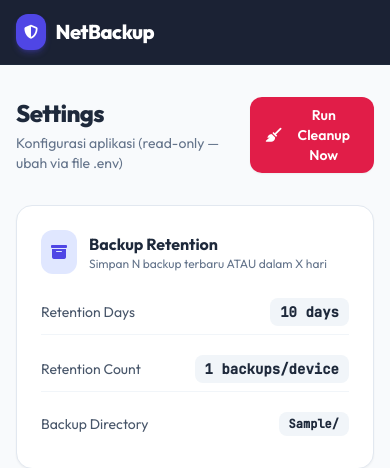
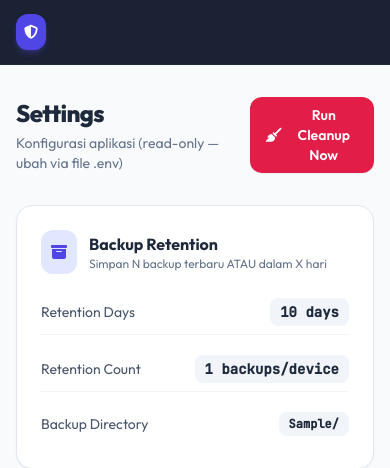
Before and after one commit to chrisnadhe/management-backup, a Python web app: template app/templates/settings.html in a window 390 px wide. Shown: the top 468 px of the page. Run offline with Jinja, Linux system fonts and the light colour scheme; the template is opened without the code that fills it: most values are stand-ins (such as "Sample title", 1, 10 or a date in 2020); some libraries are stand-ins or nearby versions.

Commit message:
ui: refine navbar responsiveness and aesthetic spacing

```diff
--- a/app/templates/base.html
+++ b/app/templates/base.html
@@ -166,80 +166,95 @@
 
     <!-- Premium Navbar -->
     <nav class="bg-slate-900/95 border-b border-slate-800 sticky top-0 z-40 backdrop-blur-md">
-        <div class="max-w-7xl mx-auto px-4 sm:px-6 lg:px-8">
+        <div class="max-w-[1600px] w-full mx-auto px-4 sm:px-6 lg:px-8">
             <div class="flex items-center justify-between h-16">
+
                 <!-- Logo & Brand -->
-                <div class="flex items-center">
+                <div class="flex items-center flex-shrink-0 mr-4 lg:mr-8">
                     <a href="/" class="flex items-center gap-2.5 text-white font-extrabold text-xl tracking-tight hover:opacity-95 transition-all">
                         <div class="bg-indigo-600 p-2 rounded-xl shadow-md shadow-indigo-600/30 flex items-center justify-center">
                             <i class="fas fa-shield-halved text-sm text-white"></i>
                         </div>
-                        <span>NetBackup</span>
+                        <span class="hidden sm:block">NetBackup</span>
                     </a>
                 </div>
 
                 <!-- Navigation Links -->
-                <div class="hidden md:block">
-                    <div class="ml-10 flex items-baseline space-x-1.5 font-medium">
+                <div class="hidden md:flex flex-1 justify-center items-center">
+                    <div class="flex items-center space-x-1 lg:space-x-1.5 font-medium">
                         {% set current_path = request.url.path %}
 
-                        <a href="/" class="px-3.5 py-2 rounded-xl text-sm transition-all duration-200 {% if current_path == '/' %}bg-slate-800 text-white shadow-inner{% else %}text-slate-300 hover:bg-slate-800/60 hover:text-white{% endif %}" hx-boost="true">
-                            <i class="fas fa-tachometer-alt mr-1.5 opacity-70"></i> Dashboard
+                        <a href="/" title="Dashboard" class="px-2.5 lg:px-3 py-1.5 rounded-lg text-sm transition-all duration-200 flex items-center {% if current_path == '/' %}bg-slate-800 text-white shadow-inner{% else %}text-slate-400 hover:bg-slate-800/60 hover:text-white{% endif %}" hx-boost="true">
+                            <i class="fas fa-tachometer-alt opacity-80"></i>
+                            <span class="hidden xl:inline ml-2">Dashboard</span>
                         </a>
-                        <a href="/devices" class="px-3.5 py-2 rounded-xl text-sm transition-all duration-200 {% if current_path.startswith('/devices') %}bg-slate-800 text-white shadow-inner{% else %}text-slate-300 hover:bg-slate-800/60 hover:text-white{% endif %}" hx-boost="true">
-                            <i class="fas fa-server mr-1.5 opacity-70"></i> Devices
+                        <a href="/devices" title="Devices" class="px-2.5 lg:px-3 py-1.5 rounded-lg text-sm transition-all duration-200 flex items-center {% if current_path.startswith('/devices') %}bg-slate-800 text-white shadow-inner{% else %}text-slate-400 hover:bg-slate-800/60 hover:text-white{% endif %}" hx-boost="true">
+                            <i class="fas fa-server opacity-80"></i>
+                            <span class="hidden xl:inline ml-2">Devices</span>
                         </a>
-                        <a href="/groups" class="px-3.5 py-2 rounded-xl text-sm transition-all duration-200 {% if current_path.startswith('/groups') %}bg-slate-800 text-white shadow-inner{% else %}text-slate-300 hover:bg-slate-800/60 hover:text-white{% endif %}" hx-boost="true">
-                            <i class="fas fa-layer-group mr-1.5 opacity-70"></i> Groups
+                        <a href="/groups" title="Groups" class="px-2.5 lg:px-3 py-1.5 rounded-lg text-sm transition-all duration-200 flex items-center {% if current_path.startswith('/groups') %}bg-slate-800 text-white shadow-inner{% else %}text-slate-400 hover:bg-slate-800/60 hover:text-white{% endif %}" hx-boost="true">
+                            <i class="fas fa-layer-group opacity-80"></i>
+                            <span class="hidden xl:inline ml-2">Groups</span>
                         </a>
-                        <a href="/credentials" class="px-3.5 py-2 rounded-xl text-sm transition-all duration-200 {% if current_path.startswith('/credentials') %}bg-slate-800 text-white shadow-inner{% else %}text-slate-300 hover:bg-slate-800/60 hover:text-white{% endif %}" hx-boost="true">
-                            <i class="fas fa-key mr-1.5 opacity-70"></i> Credentials
+                        <a href="/credentials" title="Credentials" class="px-2.5 lg:px-3 py-1.5 rounded-lg text-sm transition-all duration-200 flex items-center {% if current_path.startswith('/credentials') %}bg-slate-800 text-white shadow-inner{% else %}text-slate-400 hover:bg-slate-800/60 hover:text-white{% endif %}" hx-boost="true">
+                            <i class="fas fa-key opacity-80"></i>
+                            <span class="hidden xl:inline ml-2">Credentials</span>
                         </a>
-                        <a href="/commands" class="px-3.5 py-2 rounded-xl text-sm transition-all duration-200 {% if current_path.startswith('/commands') %}bg-slate-800 text-white shadow-inner{% else %}text-slate-300 hover:bg-slate-800/60 hover:text-white{% endif %}" hx-boost="true">
-                            <i class="fas fa-terminal mr-1.5 opacity-70"></i> Commands
+                        <a href="/commands" title="Commands" class="px-2.5 lg:px-3 py-1.5 rounded-lg text-sm transition-all duration-200 flex items-center {% if current_path.startswith('/commands') %}bg-slate-800 text-white shadow-inner{% else %}text-slate-400 hover:bg-slate-800/60 hover:text-white{% endif %}" hx-boost="true">
+                            <i class="fas fa-terminal opacity-80"></i>
+                            <span class="hidden xl:inline ml-2">Commands</span>
                         </a>
-                        <a href="/schedules" class="px-3.5 py-2 rounded-xl text-sm transition-all duration-200 {% if current_path.startswith('/schedules') %}bg-slate-800 text-white shadow-inner{% else %}text-slate-300 hover:bg-slate-800/60 hover:text-white{% endif %}" hx-boost="true">
-                            <i class="fas fa-calendar-alt mr-1.5 opacity-70"></i> Schedules
+                        <a href="/schedules" title="Schedules" class="px-2.5 lg:px-3 py-1.5 rounded-lg text-sm transition-all duration-200 flex items-center {% if current_path.startswith('/schedules') %}bg-slate-800 text-white shadow-inner{% else %}text-slate-400 hover:bg-slate-800/60 hover:text-white{% endif %}" hx-boost="true">
+                            <i class="fas fa-calendar-alt opacity-80"></i>
+                            <span class="hidden xl:inline ml-2">Schedules</span>
                         </a>
-                        <a href="/backups" class="px-3.5 py-2 rounded-xl text-sm transition-all duration-200 {% if current_path.startswith('/backups') %}bg-slate-800 text-white shadow-inner{% else %}text-slate-300 hover:bg-slate-800/60 hover:text-white{% endif %}" hx-boost="true">
-                            <i class="fas fa-history mr-1.5 opacity-70"></i> Backups
+                        <a href="/backups" title="Backups" class="px-2.5 lg:px-3 py-1.5 rounded-lg text-sm transition-all duration-200 flex items-center {% if current_path.startswith('/backups') %}bg-slate-800 text-white shadow-inner{% else %}text-slate-400 hover:bg-slate-800/60 hover:text-white{% endif %}" hx-boost="true">
+                            <i class="fas fa-history opacity-80"></i>
+                            <span class="hidden xl:inline ml-2">Backups</span>
                         </a>
-                        <a href="/logs" class="px-3.5 py-2 rounded-xl text-sm transition-all duration-200 {% if current_path.startswith('/logs') %}bg-slate-800 text-white shadow-inner{% else %}text-slate-300 hover:bg-slate-800/60 hover:text-white{% endif %}" hx-boost="true">
-                            <i class="fas fa-file-alt mr-1.5 opacity-70"></i> Logs
+                        <a href="/logs" title="Logs" class="px-2.5 lg:px-3 py-1.5 rounded-lg text-sm transition-all duration-200 flex items-center {% if current_path.startswith('/logs') %}bg-slate-800 text-white shadow-inner{% else %}text-slate-400 hover:bg-slate-800/60 hover:text-white{% endif %}" hx-boost="true">
+                            <i class="fas fa-file-alt opacity-80"></i>
+                            <span class="hidden xl:inline ml-2">Logs</span>
                         </a>
-                         <a href="/push" class="px-3.5 py-2 rounded-xl text-sm transition-all duration-200 {% if current_path.startswith('/push') %}bg-slate-800 text-white shadow-inner{% else %}text-slate-300 hover:bg-slate-800/60 hover:text-white{% endif %}" hx-boost="true">
-                            <i class="fas fa-paper-plane mr-1.5 opacity-70"></i> Push Config
+                        <a href="/push" title="Push Config" class="px-2.5 lg:px-3 py-1.5 rounded-lg text-sm transition-all duration-200 flex items-center {% if current_path.startswith('/push') %}bg-slate-800 text-white shadow-inner{% else %}text-slate-400 hover:bg-slate-800/60 hover:text-white{% endif %}" hx-boost="true">
+                            <i class="fas fa-paper-plane opacity-80"></i>
+                            <span class="hidden xl:inline ml-2">Push</span>
                         </a>
+
                         {% if is_admin %}
-                        <a href="/users" class="px-3.5 py-2 rounded-xl text-sm transition-all duration-200 {% if current_path.startswith('/users') %}bg-slate-800 text-white shadow-inner{% else %}text-slate-300 hover:bg-slate-800/60 hover:text-white{% endif %}" hx-boost="true">
-                            <i class="fas fa-users-cog mr-1.5 opacity-70"></i> Users
+                        <div class="h-5 w-px bg-slate-700/60 mx-1 lg:mx-2 self-center"></div>
+                        <a href="/users" title="Users" class="px-2.5 lg:px-3 py-1.5 rounded-lg text-sm transition-all duration-200 flex items-center {% if current_path.startswith('/users') %}bg-indigo-600/20 text-indigo-300 shadow-inner border border-indigo-500/20{% else %}text-slate-400 hover:bg-slate-800/60 hover:text-white{% endif %}" hx-boost="true">
+                            <i class="fas fa-users-cog opacity-80"></i>
+                            <span class="hidden xl:inline ml-2">Users</span>
                         </a>
-                        <a href="/settings" class="px-3.5 py-2 rounded-xl text-sm transition-all duration-200 {% if current_path.startswith('/settings') %}bg-slate-800 text-white shadow-inner{% else %}text-slate-300 hover:bg-slate-800/60 hover:text-white{% endif %}" hx-boost="true">
-                            <i class="fas fa-cog mr-1.5 opacity-70"></i> Settings
+                        <a href="/settings" title="Settings" class="px-2.5 lg:px-3 py-1.5 rounded-lg text-sm transition-all duration-200 flex items-center {% if current_path.startswith('/settings') %}bg-indigo-600/20 text-indigo-300 shadow-inner border border-indigo-500/20{% else %}text-slate-400 hover:bg-slate-800/60 hover:text-white{% endif %}" hx-boost="true">
+                            <i class="fas fa-cog opacity-80"></i>
+                            <span class="hidden xl:inline ml-2">Settings</span>
                         </a>
                         {% endif %}
                     </div>
                 </div>
-            </div>
 
-                <!-- User Info & Logout -->
-                <div class="hidden md:flex items-center gap-3">
+                <!-- Right Section: User Info & Logout -->
+                <div class="flex items-center justify-end gap-3 ml-auto lg:ml-8 flex-shrink-0">
                     {% if current_user %}
                     <!-- User Badge -->
-                    <div class="flex items-center gap-2.5 px-3 py-1.5 rounded-xl bg-slate-800 border border-slate-700">
-                        <div class="w-6 h-6 rounded-full bg-indigo-600 flex items-center justify-center flex-shrink-0">
-                            <span class="text-white text-[10px] font-bold">{{ current_user.username[0]|upper }}</span>
+                    <div class="flex items-center gap-2.5 px-2.5 py-1.5 rounded-xl bg-slate-800/50 border border-slate-700/50 hover:bg-slate-800 transition-all cursor-default">
+                        <div class="w-7 h-7 rounded-full bg-gradient-to-tr from-indigo-600 to-indigo-400 flex items-center justify-center flex-shrink-0 shadow-sm">
+                            <span class="text-white text-xs font-bold">{{ current_user.username[0]|upper }}</span>
                         </div>
-                        <div class="leading-none">
+                        <div class="leading-none pr-1 hidden sm:block text-left">
                             <p class="text-white text-xs font-semibold">{{ current_user.username }}</p>
-                            <p class="text-[10px] mt-0.5 {% if current_user.role == 'admin' %}text-indigo-400{% else %}text-slate-400{% endif %} capitalize">{{ current_user.role }}</p>
+                            <p class="text-[10px] mt-0.5 {% if current_user.role == 'admin' %}text-indigo-400{% else %}text-slate-400{% endif %} capitalize font-medium">{{ current_user.role }}</p>
                         </div>
                     </div>
-                    <a href="/logout" class="px-3 py-1.5 rounded-xl text-xs font-medium text-slate-400 hover:text-white hover:bg-slate-800 transition-all border border-transparent hover:border-slate-700">
-                        <i class="fas fa-sign-out-alt mr-1"></i>Logout
+                    <a href="/logout" class="w-8 h-8 lg:w-auto lg:h-auto flex items-center justify-center lg:px-3 lg:py-1.5 rounded-xl text-sm font-medium text-slate-400 hover:text-white hover:bg-rose-500/10 hover:text-rose-400 transition-all border border-transparent hover:border-rose-500/20" title="Logout">
+                        <i class="fas fa-sign-out-alt"></i>
+                        <span class="hidden lg:inline ml-2 text-xs font-semibold">Logout</span>
                     </a>
                     {% endif %}
                 </div>
+
             </div>
         </div>
     </nav>
```
